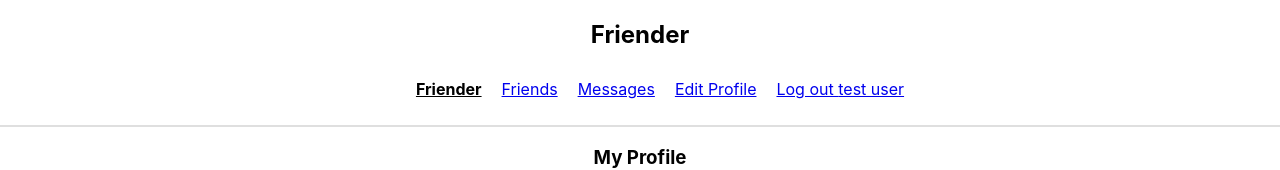
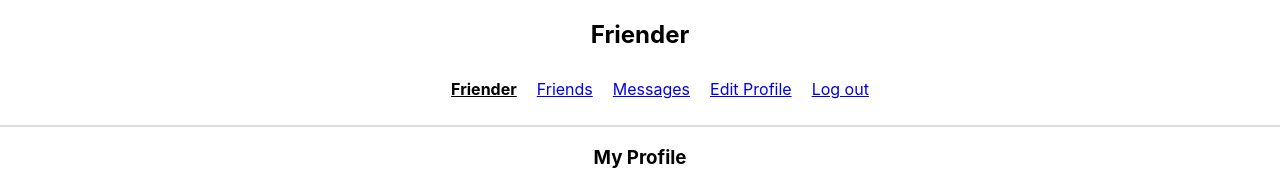
Before and after one commit to terrysli/friender-frontend, a React (Create React App) app: page / in a window 1280 px wide. Shown: the top 170 px of the page. Built offline with nearby package versions, Linux system fonts and the light colour scheme; no server answers; the HTML template or start-up script is replaced by a standard one.

Commit message:
added functional logout

```diff
--- a/src/App.js
+++ b/src/App.js
@@ -74,16 +74,13 @@ function App() {
 
   /** Handles site-wide logout */
   function logout() {
-    setCurrentUser({
-      infoLoaded: true,
-      data: null
-    });
+    setCurrentUser({});
     setToken(null);
   }
 
   return (
     <div className="App">
-      <NavBar logout={logout} />
+      <NavBar currentUser={currentUser} logout={logout} />
       <RoutesList signup={signup} login={login} currentUser={currentUser} friends={friends} />
     </div>
   );
--- a/src/routes-nav/NavBar.js
+++ b/src/routes-nav/NavBar.js
@@ -12,11 +12,10 @@ import UserContext from "../auth/UserContext";
  * App -> NavBar
  */
 
-function NavBar() {
+function NavBar({ currentUser, logout }) {
   //const { currentUser } = useContext(UserContext);
-  const currentUser = {username: "test user"};
 
-  function loggedInNav(logout) {
+  function loggedInNav() {
     return (
       <ul className="navbar-nav ms-auto">
         <li className="nav-item me-4">
```
